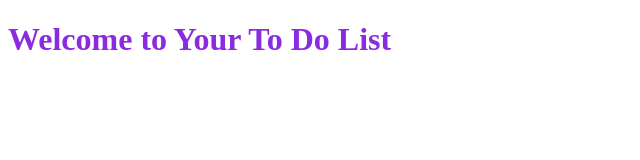
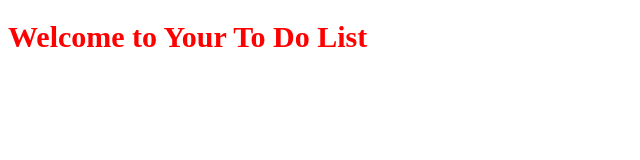
Before and after one commit to arlofeirman/sheyda-arlo-todo-app, a plain HTML site: page index.html in a window 1280 px wide. Shown: the whole page, without its empty margins (0-640 px from the left). Drawn offline with Linux system fonts and the light colour scheme.

Commit message:
Update header styles (#10)

```diff
--- a/styles.css
+++ b/styles.css
@@ -1,3 +1,5 @@
 h1 {
-    color: blueviolet;
+    color: red;
+    font-size: 30px;
+    font-style: bold;
 }
```
